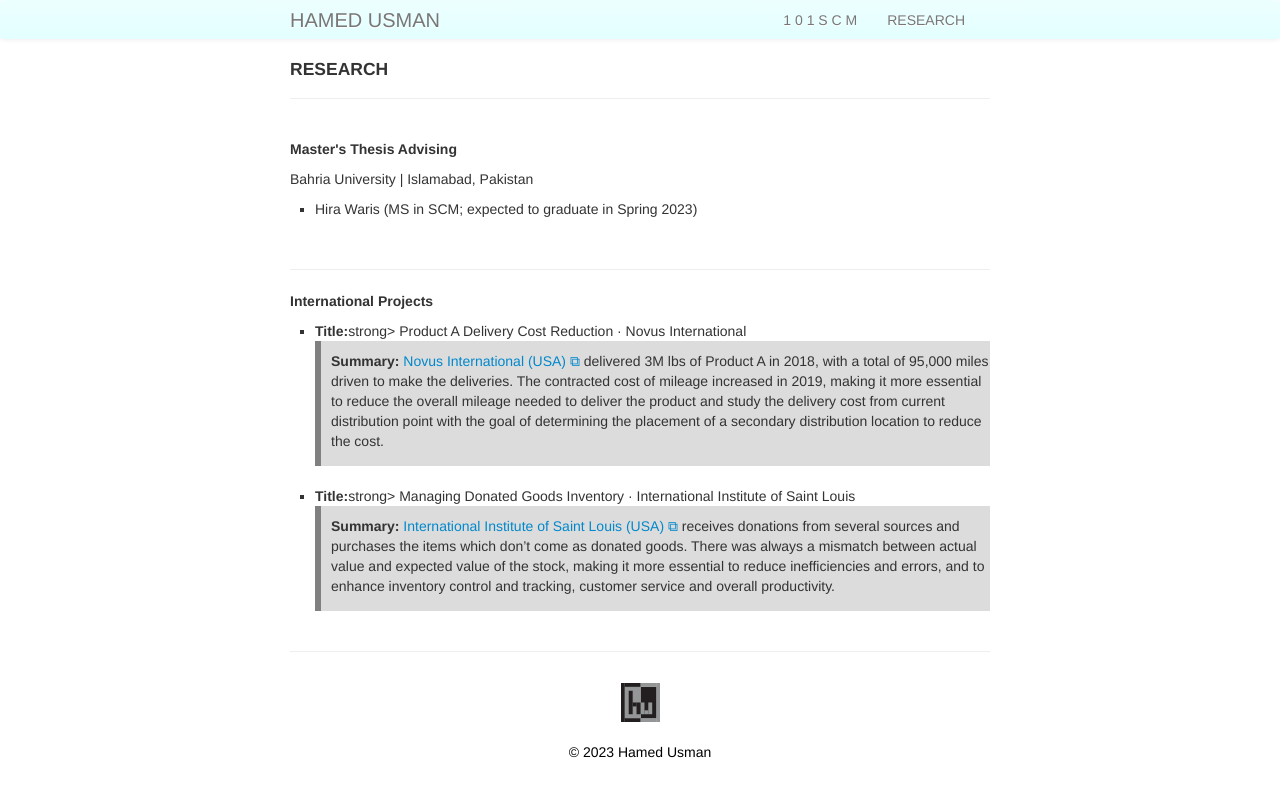
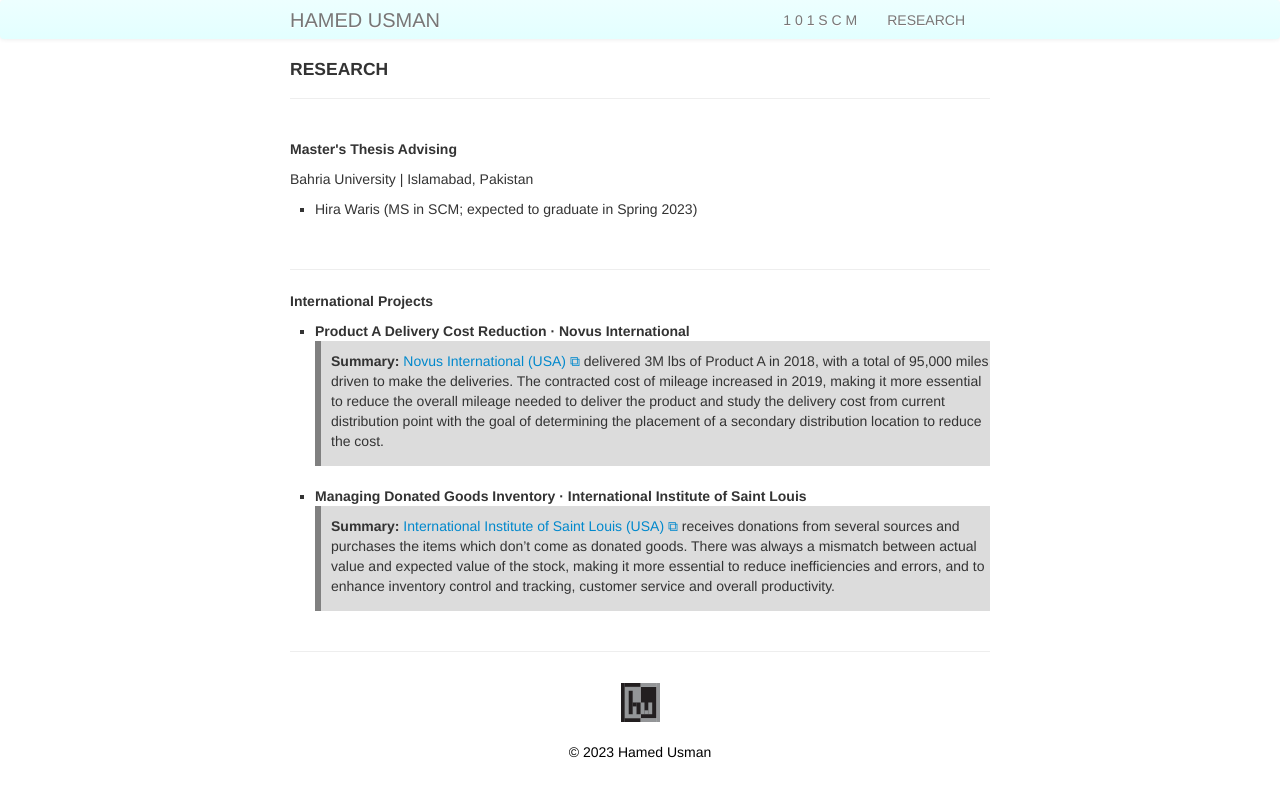
Before and after one commit to hamedusman/hamedusman.github.io, a Jekyll site: the page built from pages/research.md, in a window 1280 px wide. Shown: the top 797 px of the page. Built offline with Jekyll 4.4.1, drawn with Linux system fonts in a browser that asks for light colours.

Commit message:
Update research.md

```diff
--- a/pages/research.md
+++ b/pages/research.md
@@ -15,9 +15,9 @@ Bahria University | Islamabad, Pakistan
 
 <h5>International Projects</h5>
 <ul>
-<li><strong>Title:</strong>strong> Product A Delivery Cost Reduction · Novus International</li>
+<li><strong>Product A Delivery Cost Reduction · Novus International</strong></li>
 <div class="summary"><p><strong>Summary:</strong> <a href="http://www.novusint.com" target="_blank" rel="noopener noreferrer">Novus International (USA) &#x29c9;</a> delivered 3M lbs of Product A in 2018, with a total of 95,000 miles driven to make the deliveries. The contracted cost of mileage increased in 2019, making it more essential to reduce the overall mileage needed to deliver the product and study the delivery cost from current distribution point with the goal of determining the placement of a secondary distribution location to reduce the cost.</p></div>
 <br/>
-<li><strong>Title:</strong>strong> Managing Donated Goods Inventory · International Institute of Saint Louis</li>
+<li><strong>Managing Donated Goods Inventory · International Institute of Saint Louis</strong></li>
 <div class="summary"><p><strong>Summary:</strong> <a href="https://www.iistl.org" target="_blank" rel="noopener noreferrer">International Institute of Saint Louis (USA) &#x29c9;</a> receives donations from several sources and purchases the items which don’t come as donated goods. There was always a mismatch between actual value and expected value of the stock, making it more essential to reduce inefficiencies and errors, and to enhance inventory control and tracking, customer service and overall productivity.</p></div>
 </ul>
```
